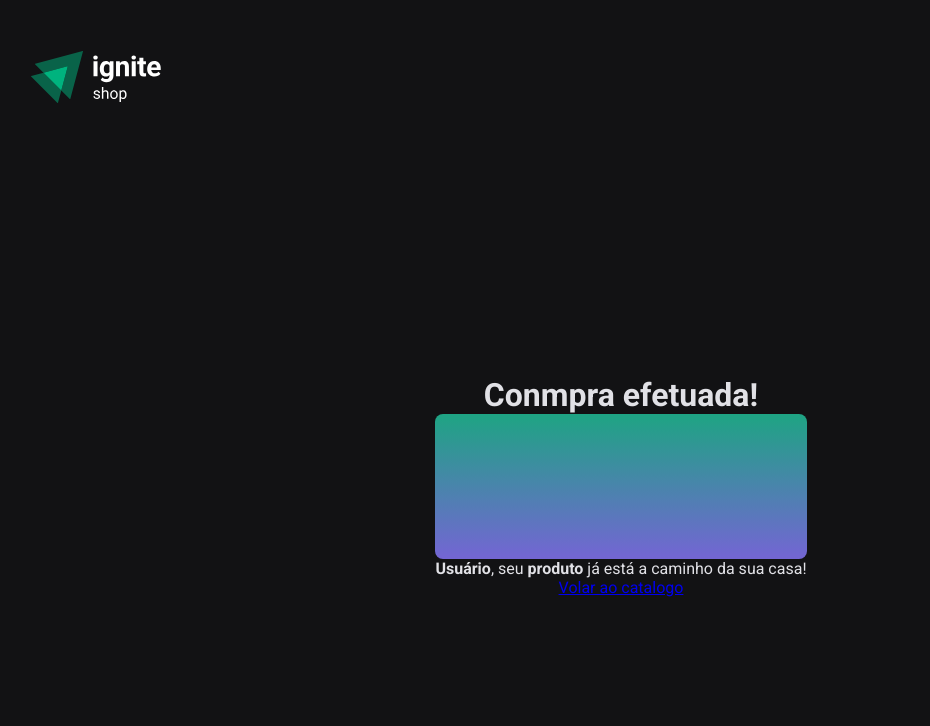
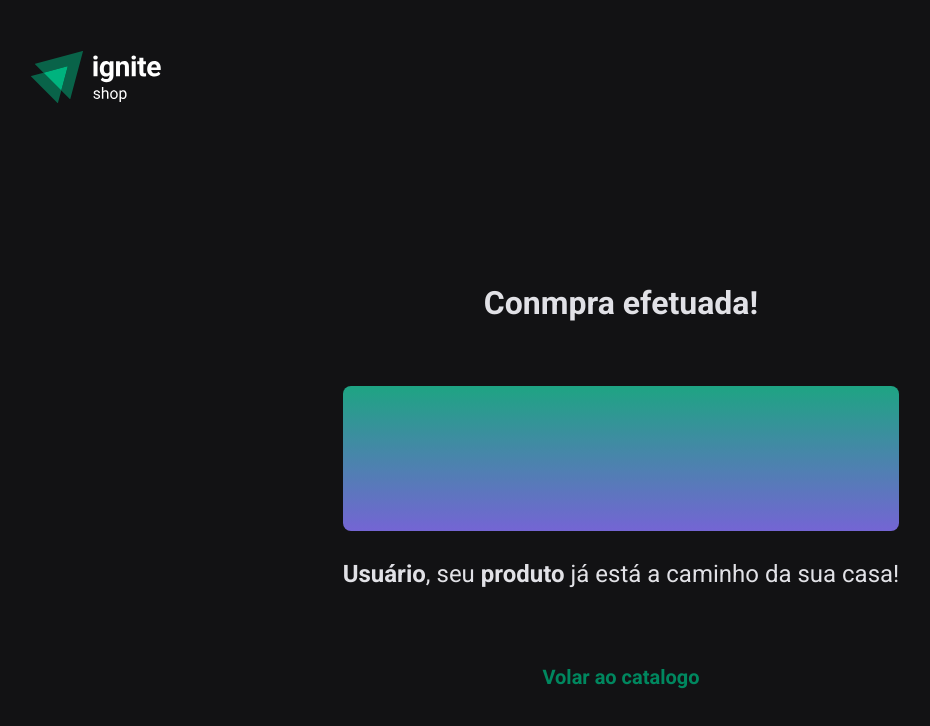
Before and after one commit to artprange/shirt-shop, a Next.js app: page /success in a window 1280 px wide. Shown: the top 726 px of the page, without its empty margins (19-949 px from the left). Built offline with nearby package versions, Linux system fonts and the light colour scheme.

Commit message:
styles all ok!

```diff
--- a/src/styles/pages/success.ts
+++ b/src/styles/pages/success.ts
@@ -9,7 +9,37 @@
     justifyContent: 'center',
     margin: '0 auto',
     height: 656,
-});
+
+    h1:{
+        fontSize: '$2xl',
+        color: '$gray-100',
+    },
+    p:{
+        fontSize: '$xl',
+        color: '$gray-300',
+        maxWidth: 560,
+        textAlign: 'center',
+        marginTop: '2rem',
+        lineHeight: '1.4rem',
+
+
+    },
+
+    a: {
+        display: 'block',
+        marginTop: '5rem',
+        fontSize: '$lg',
+        color: '$green500',
+        textDecoration: 'none',
+        fontWeight: 'bold',
+
+        '&hover':{
+            color: '$green300',
+    }
+     },
+    }
+
+);
 
 export const ImageContainer = styled('main', {
     width: '100%',
@@ -18,6 +48,7 @@
     background: 'linear-gradient(180deg, #1ea483 0%, #7465d4 100%)',
     borderRadius: 8,
     padding: '0.25rem',
+    marginTop:'4rem',
     display: 'flex',
     alignItems: 'center',
     justifyContent: 'center',
```
